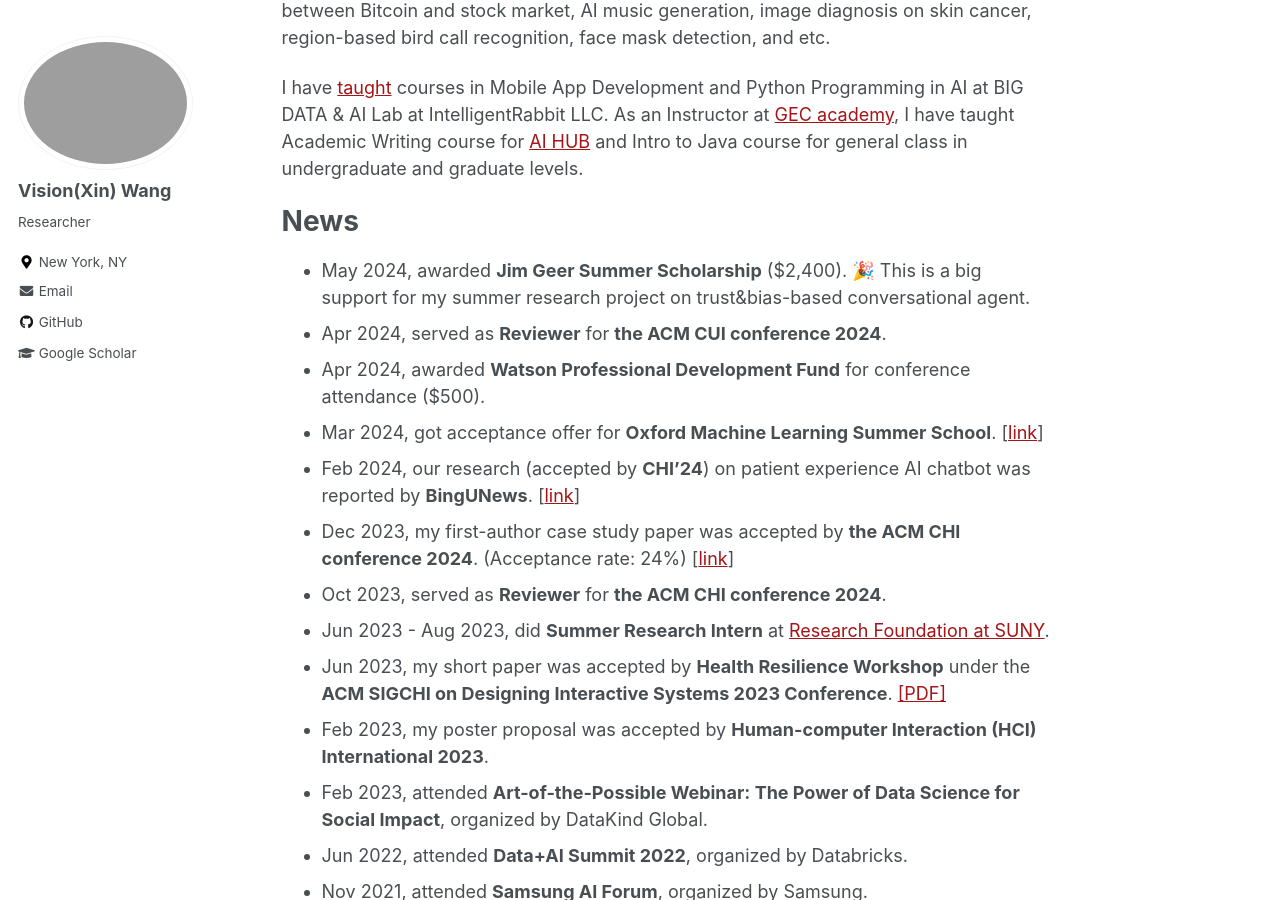
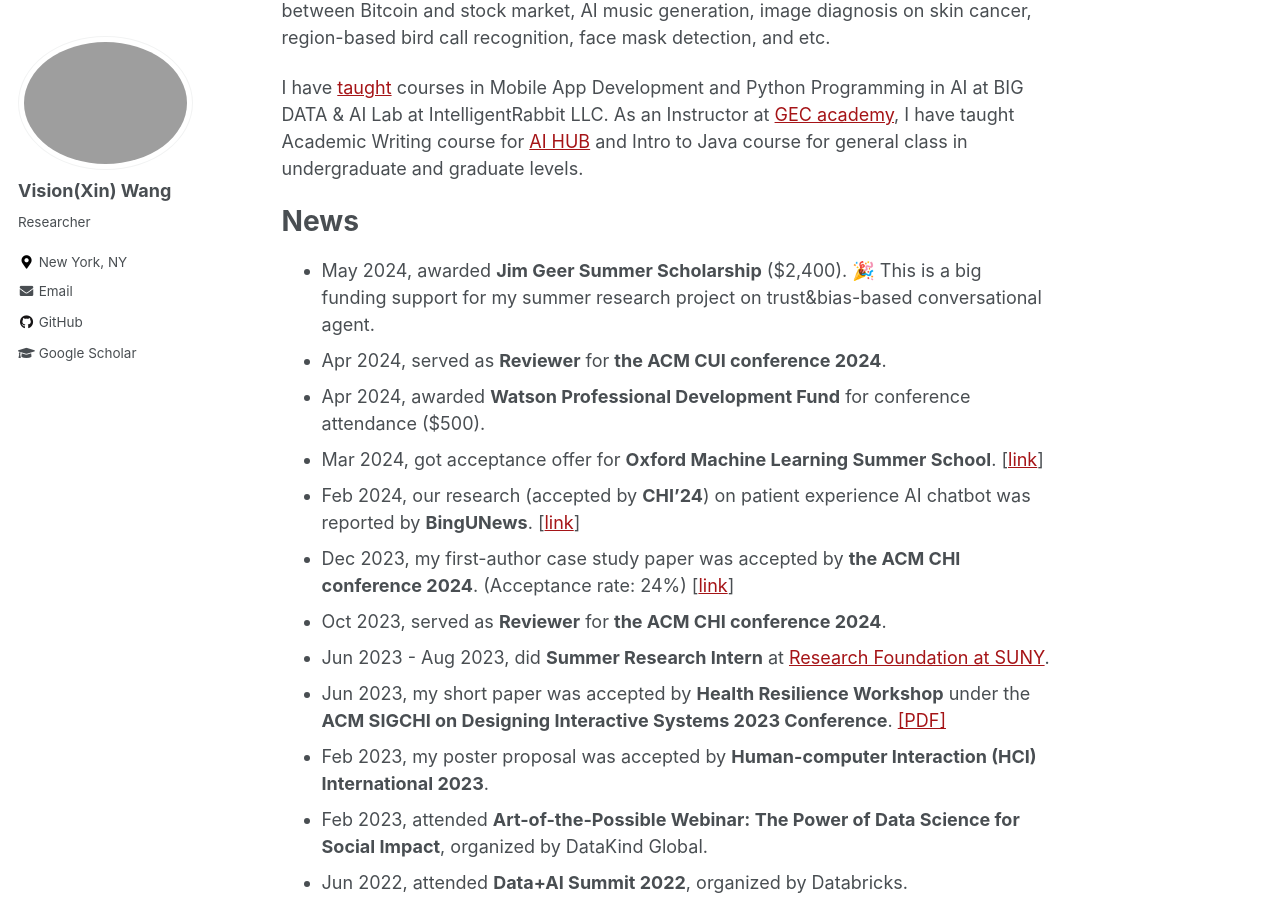
Before and after one commit to xin-wang-kr/xin-wang-kr.github.io, a Jekyll site: the page built from _pages/about.md, in a window 1280 px wide and 900 px high, scrolled down 619 px. Built offline with Jekyll 4.4.1, drawn with Linux system fonts in a browser that asks for light colours.

Commit message:
Update about.md

```diff
--- a/_pages/about.md
+++ b/_pages/about.md
@@ -26,7 +26,7 @@ I have [taught](teaching) courses in Mobile App Development and Python Programmi
 As an Instructor at [GEC academy](https://www.gecacademy.com/), I have taught Academic Writing course for [AI HUB](https://www.gecacademy.com/ai-hub) and Intro to Java course for general class in undergraduate and graduate levels.
 
 # News
-* May 2024, awarded __Jim Geer Summer Scholarship__ ($2,400). 🎉 This is a big support for my summer research project on trust&bias-based conversational agent.
+* May 2024, awarded __Jim Geer Summer Scholarship__ ($2,400). 🎉 This is a big funding support for my summer research project on trust&bias-based conversational agent.
 * Apr 2024, served as __Reviewer__ for __the ACM CUI conference 2024__.
 * Apr 2024, awarded __Watson Professional Development Fund__ for conference attendance ($500).
 * Mar 2024, got acceptance offer for __Oxford Machine Learning Summer School__. [[link](https://www.oxfordml.school/)]
```
